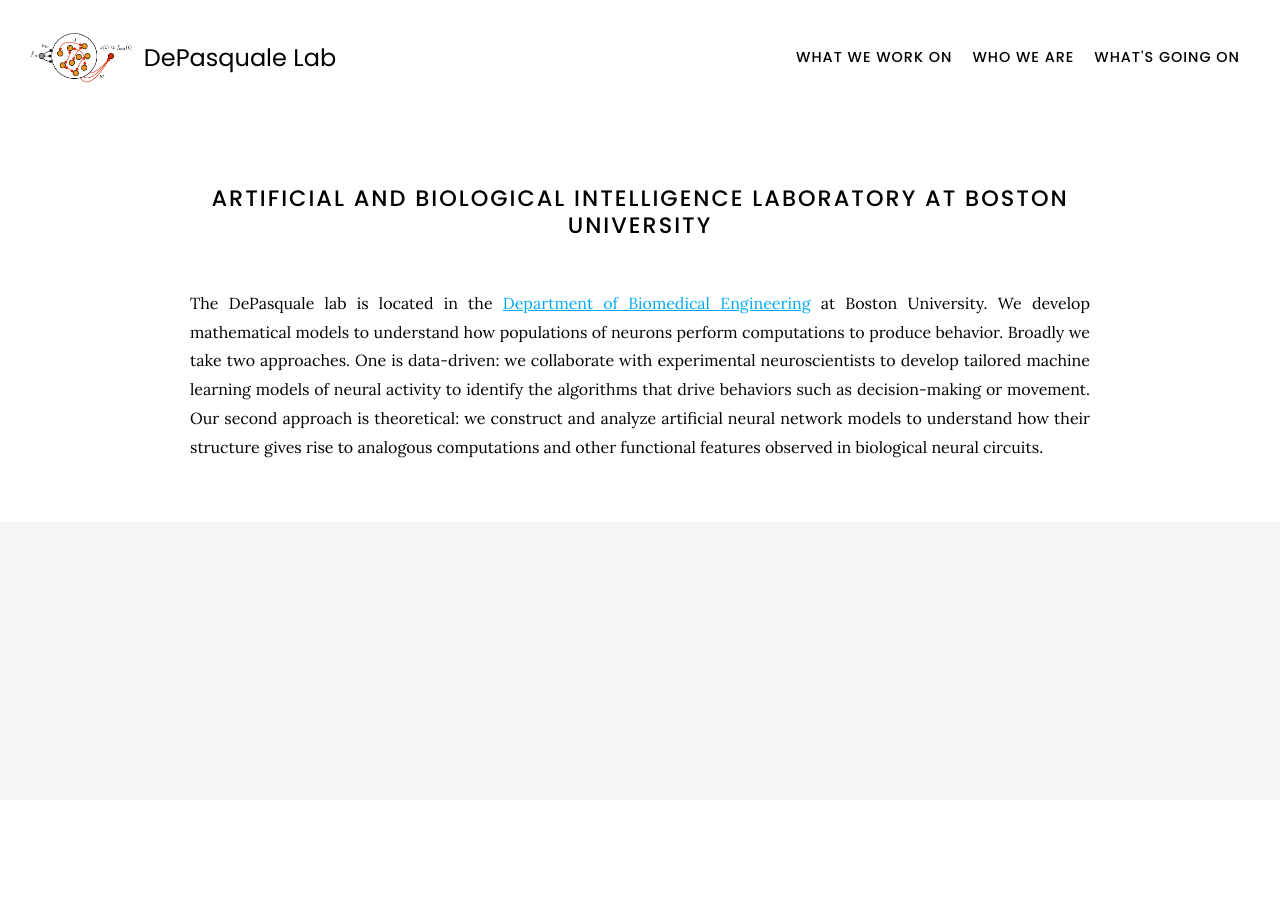
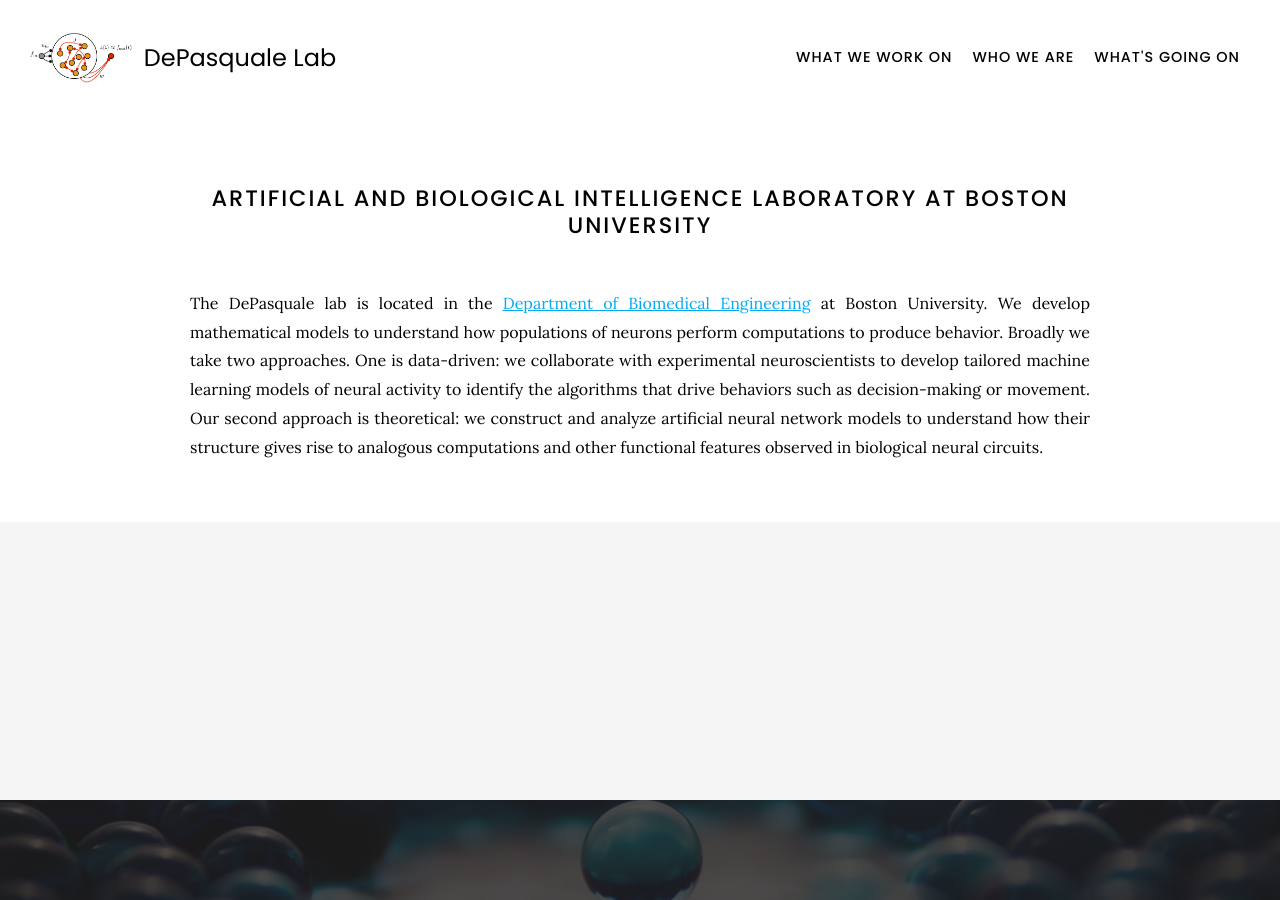
Before and after one commit to GrantMcConachie/depasquale-lab.github.io, a Jekyll site: the page built from index.md, in a window 1280 px wide. Built offline with Jekyll 4.4.1, drawn with Linux system fonts in a browser that asks for light colours; nearby versions of some CDN libraries.

Commit message:
changes footer

```diff
--- a/_config.yaml
+++ b/_config.yaml
@@ -5,7 +5,7 @@ title: DePasquale Lab
 description: An easy-to-use, flexible website template for labs, with automatic citations, GitHub tag imports, pre-built components, and more.
 logo: images/pone.0191527.g001.png
 #header: images/background.jpg
-#footer: images/background.jpg
+footer: images/banner.jpg
 baseurl: ""
 
 # site social media and other links
```
